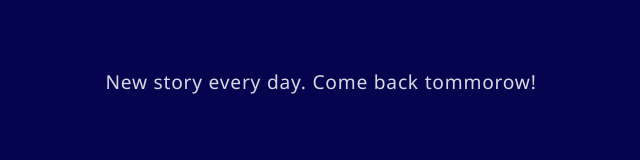
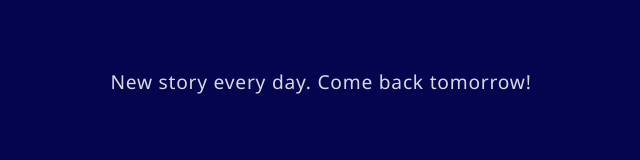
Before and after one commit to dacowpilot/NASA-Daily, a website: page index.html in a window 1280 px wide. Shown: the full height of the page, 319-959 px from the left. Drawn offline with Linux system fonts and the light colour scheme.

Commit message:
update index.html

```diff
--- a/index.html
+++ b/index.html
@@ -10,6 +10,6 @@
   <body>
     <div id="app"></div>
     <script type="module" src="/src/main.js"></script>
-    <h3>New story every day. Come back tommorow!</h3>
+    <h3>New story every day. Come back tomorrow!</h3>
   </body>
 </html>
```
